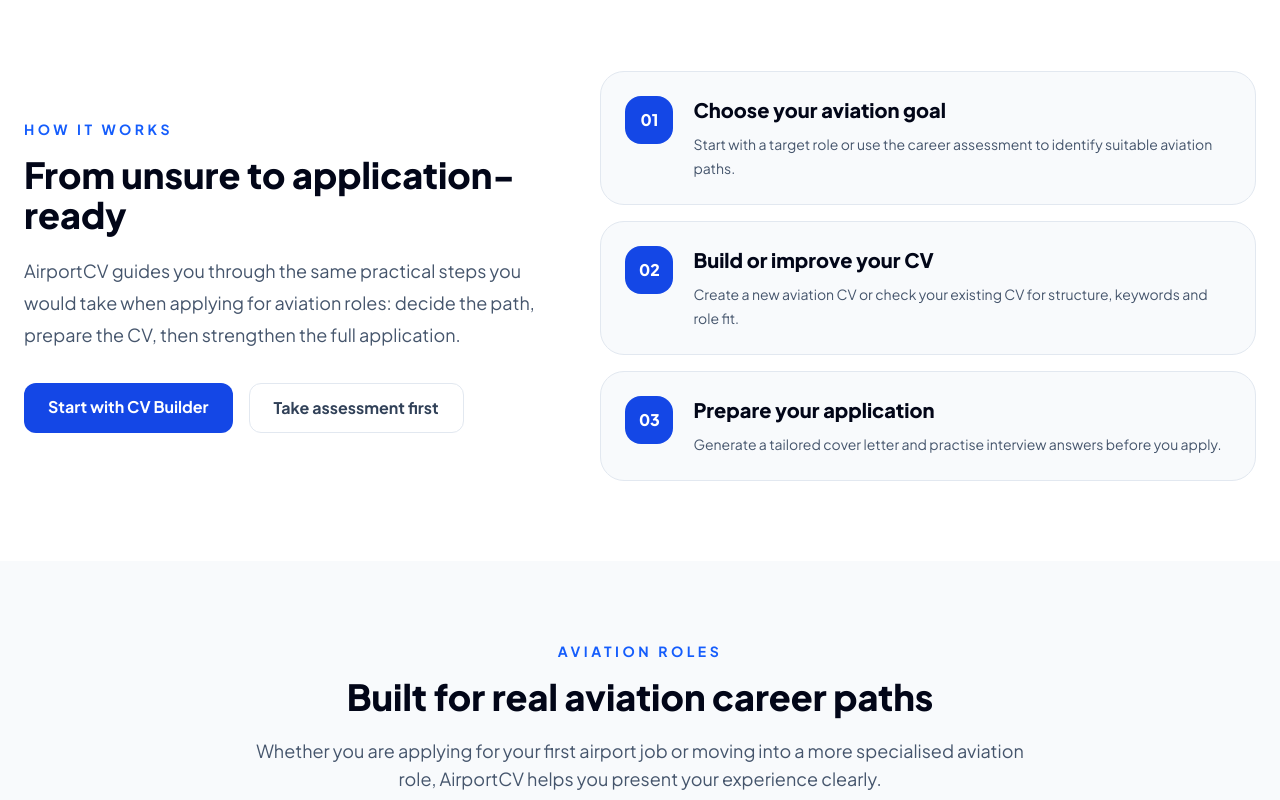
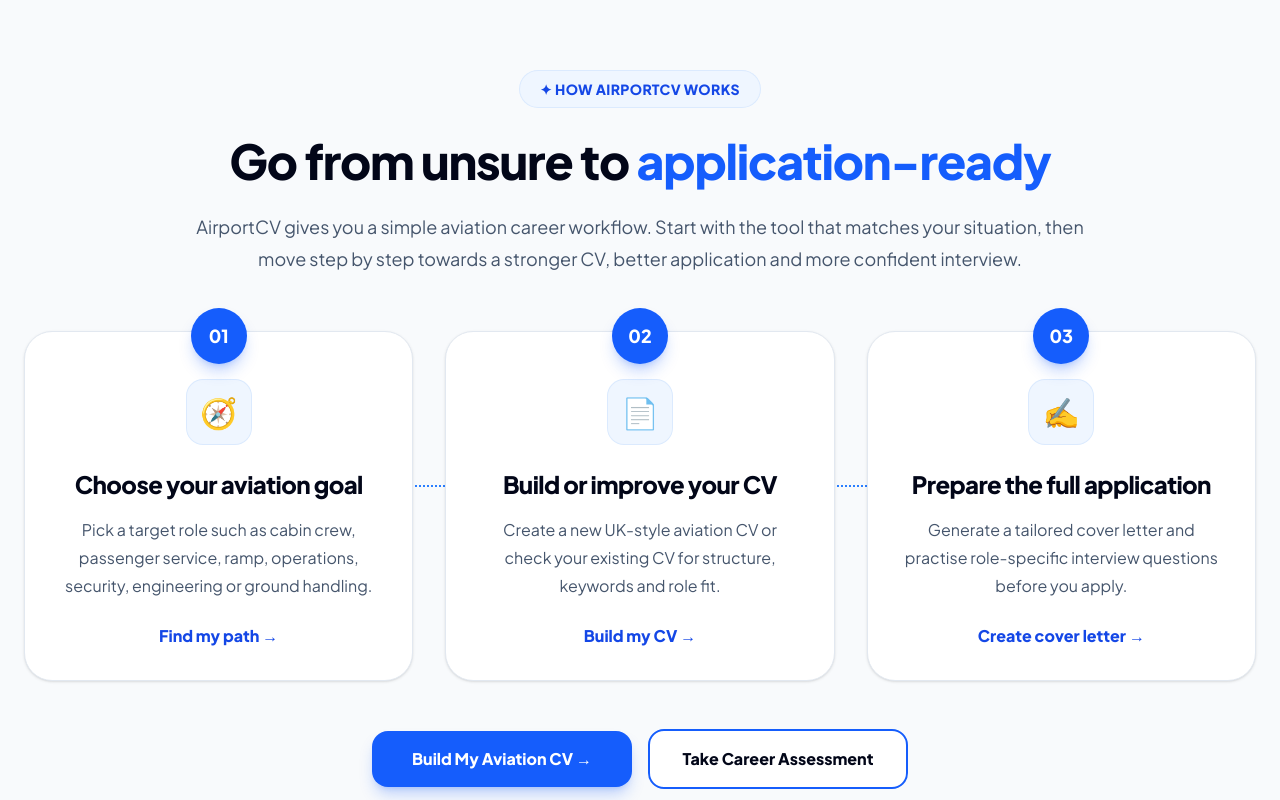
Before and after one commit to jjayakumaraero-eng/airportcv-web, a Next.js app: page / in a window 1280 px wide. Shown: the part 1760-2560 px from the top of the page. Built offline with nearby package versions, Linux system fonts and the light colour scheme; no server answers.

Commit message:
Redesign homepage how it works section

```diff
--- a/app/page.tsx
+++ b/app/page.tsx
@@ -475,64 +475,104 @@ export default function Home() {
   </div>
 </section>
 
-      <section className="bg-white px-6 py-20">
+      <section className="bg-slate-50 px-6 py-20">
   <div className="mx-auto max-w-7xl">
-          <div className="grid gap-10 lg:grid-cols-[0.9fr_1.1fr] lg:items-center">
-            <div>
-              <p className="text-sm font-bold uppercase tracking-[0.25em] text-blue-600">
-                How it works
+    <div className="mx-auto max-w-4xl text-center">
+      <p className="mx-auto inline-flex rounded-full bg-blue-50 px-5 py-2 text-sm font-extrabold uppercase tracking-wide text-blue-700 ring-1 ring-blue-100">
+        ✦ HOW AIRPORTCV WORKS
       </p>
 
-              <h2 className="mt-4 text-4xl font-extrabold text-slate-950">
-                From unsure to application-ready
+      <h2 className="mt-6 text-4xl font-extrabold leading-tight tracking-tight text-slate-950 md:text-5xl">
+        Go from unsure to{" "}
+        <span className="text-blue-600">application-ready</span>
       </h2>
 
-              <p className="mt-5 text-lg leading-8 text-slate-600">
-                AirportCV guides you through the same practical steps you would
-                take when applying for aviation roles: decide the path, prepare
-                the CV, then strengthen the full application.
+      <p className="mx-auto mt-5 max-w-4xl text-lg leading-8 text-slate-600">
+        AirportCV gives you a simple aviation career workflow. Start with the
+        tool that matches your situation, then move step by step towards a
+        stronger CV, better application and more confident interview.
+      </p>
+    </div>
+
+    <div className="relative mt-14">
+      <div className="hidden xl:block">
+        <div className="absolute left-[30%] top-[44%] h-px w-[10%] border-t-2 border-dotted border-blue-500" />
+        <div className="absolute left-[40%] top-[calc(44%-5px)] h-0 w-0 border-y-[6px] border-l-[9px] border-y-transparent border-l-blue-500" />
+
+        <div className="absolute left-[63%] top-[44%] h-px w-[10%] border-t-2 border-dotted border-blue-500" />
+        <div className="absolute left-[73%] top-[calc(44%-5px)] h-0 w-0 border-y-[6px] border-l-[9px] border-y-transparent border-l-blue-500" />
+      </div>
+
+      <div className="grid gap-8 lg:grid-cols-3">
+        {[
+          {
+            number: "01",
+            icon: "🧭",
+            title: "Choose your aviation goal",
+            text: "Pick a target role such as cabin crew, passenger service, ramp, operations, security, engineering or ground handling.",
+            href: "/career-coach",
+            cta: "Find my path",
+          },
+          {
+            number: "02",
+            icon: "📄",
+            title: "Build or improve your CV",
+            text: "Create a new UK-style aviation CV or check your existing CV for structure, keywords and role fit.",
+            href: "/cv-builder",
+            cta: "Build my CV",
+          },
+          {
+            number: "03",
+            icon: "✍️",
+            title: "Prepare the full application",
+            text: "Generate a tailored cover letter and practise role-specific interview questions before you apply.",
+            href: "/cover-letter",
+            cta: "Create cover letter",
+          },
+        ].map((step) => (
+          <a
+            key={step.number}
+            href={step.href}
+            className="group relative flex min-h-[300px] flex-col items-center rounded-[1.75rem] border border-slate-200 bg-white px-8 pb-8 pt-12 text-center shadow-sm transition hover:-translate-y-1 hover:shadow-xl"
+          >
+            <div className="absolute -top-6 flex h-14 w-14 items-center justify-center rounded-full bg-blue-600 text-lg font-extrabold text-white shadow-lg shadow-blue-600/25">
+              {step.number}
+            </div>
+
+            <div className="flex h-16 w-16 items-center justify-center rounded-2xl bg-blue-50 text-3xl ring-1 ring-blue-100">
+              {step.icon}
+            </div>
+
+            <h3 className="mt-6 text-2xl font-extrabold tracking-tight text-slate-950">
+              {step.title}
+            </h3>
+
+            <p className="mt-4 text-base leading-7 text-slate-600">
+              {step.text}
             </p>
 
-              <div className="mt-8 flex flex-col gap-4 sm:flex-row">
+            <p className="mt-auto pt-6 text-base font-extrabold text-blue-700 group-hover:underline">
+              {step.cta} →
+            </p>
+          </a>
+        ))}
+      </div>
+    </div>
+
+    <div className="mt-12 flex flex-col items-center justify-center gap-4 sm:flex-row">
       <a
         href="/cv-builder"
-                  className="rounded-xl bg-blue-700 px-6 py-3 text-center font-bold text-white hover:bg-blue-800"
+        className="inline-flex min-w-[260px] justify-center rounded-2xl bg-blue-600 px-8 py-4 text-base font-extrabold text-white shadow-lg shadow-blue-600/25 transition hover:bg-blue-700"
       >
-                  Start with CV Builder
+        Build My Aviation CV →
       </a>
 
       <a
         href="/career-coach"
-                  className="rounded-xl border border-slate-200 px-6 py-3 text-center font-bold text-slate-700 hover:bg-slate-50"
+        className="inline-flex min-w-[260px] justify-center rounded-2xl border-2 border-blue-600 bg-white px-8 py-4 text-base font-extrabold text-slate-950 transition hover:bg-blue-50"
       >
-                  Take assessment first
+        Take Career Assessment
       </a>
-              </div>
-            </div>
-
-            <div className="space-y-4">
-              {journeySteps.map((step) => (
-                <div
-                  key={step.number}
-                  className="rounded-3xl border border-slate-200 bg-slate-50 p-6"
-                >
-                  <div className="flex gap-5">
-                    <div className="flex h-12 w-12 shrink-0 items-center justify-center rounded-2xl bg-blue-700 font-extrabold text-white">
-                      {step.number}
-                    </div>
-
-                    <div>
-                      <h3 className="text-xl font-extrabold text-slate-950">
-                        {step.title}
-                      </h3>
-                      <p className="mt-2 text-sm leading-6 text-slate-600">
-                        {step.text}
-                      </p>
-                    </div>
-                  </div>
-                </div>
-              ))}
-            </div>
     </div>
   </div>
 </section>
```
Lines whose indentation alone changed are shown as unchanged.
